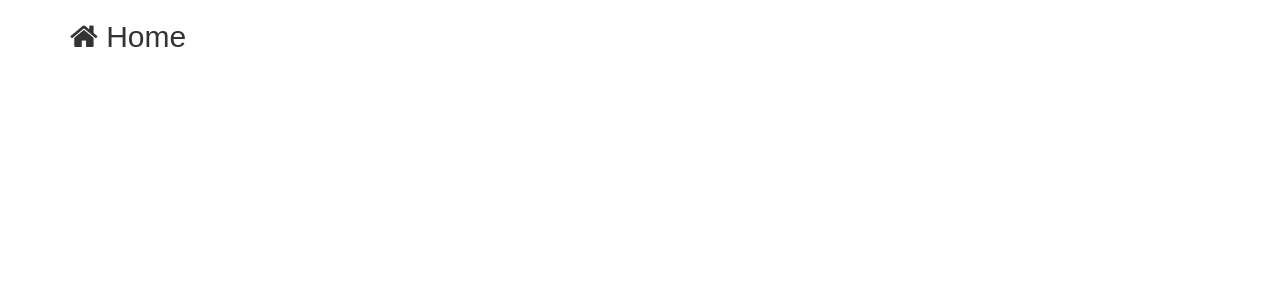
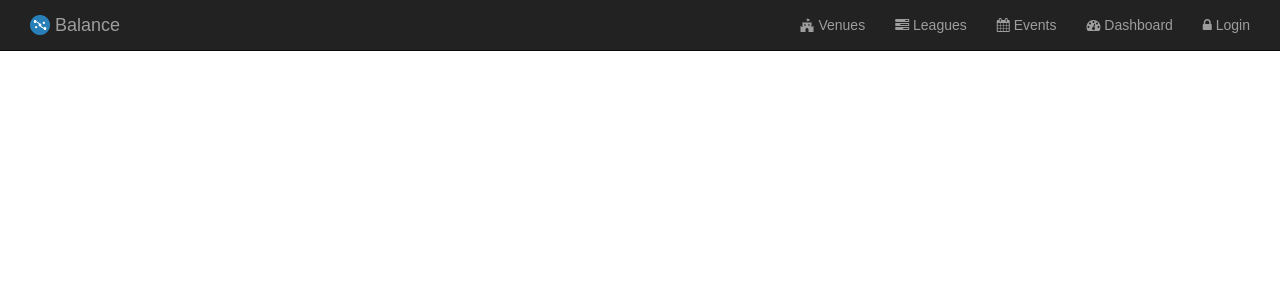
Before and after one commit to Kikoku/balance, a React (Create React App) app: page / in a window 1280 px wide. Shown: the top 300 px of the page. Built offline with nearby package versions, Linux system fonts and the light colour scheme.

Commit message:
Add NavBar to App

```diff
--- a/src/App.js
+++ b/src/App.js
@@ -1,10 +1,12 @@
 import React, { Component } from 'react';
 import './App.css';
+import NavigationBar from './components/NavigationBar';
 
 class App extends Component {
   render() {
     return (
       <div>
+        <NavigationBar location={this.props.location}/>
         {this.props.children}
       </div>
     );
```
